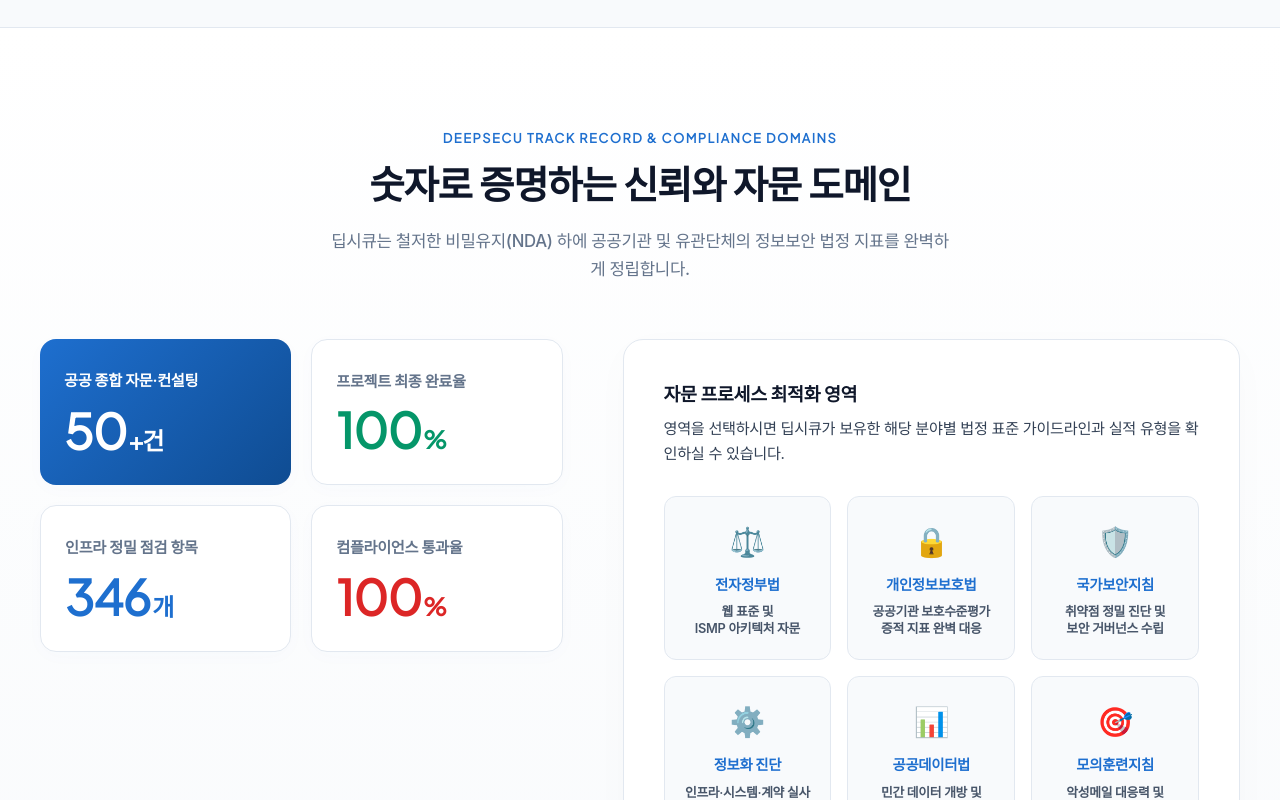
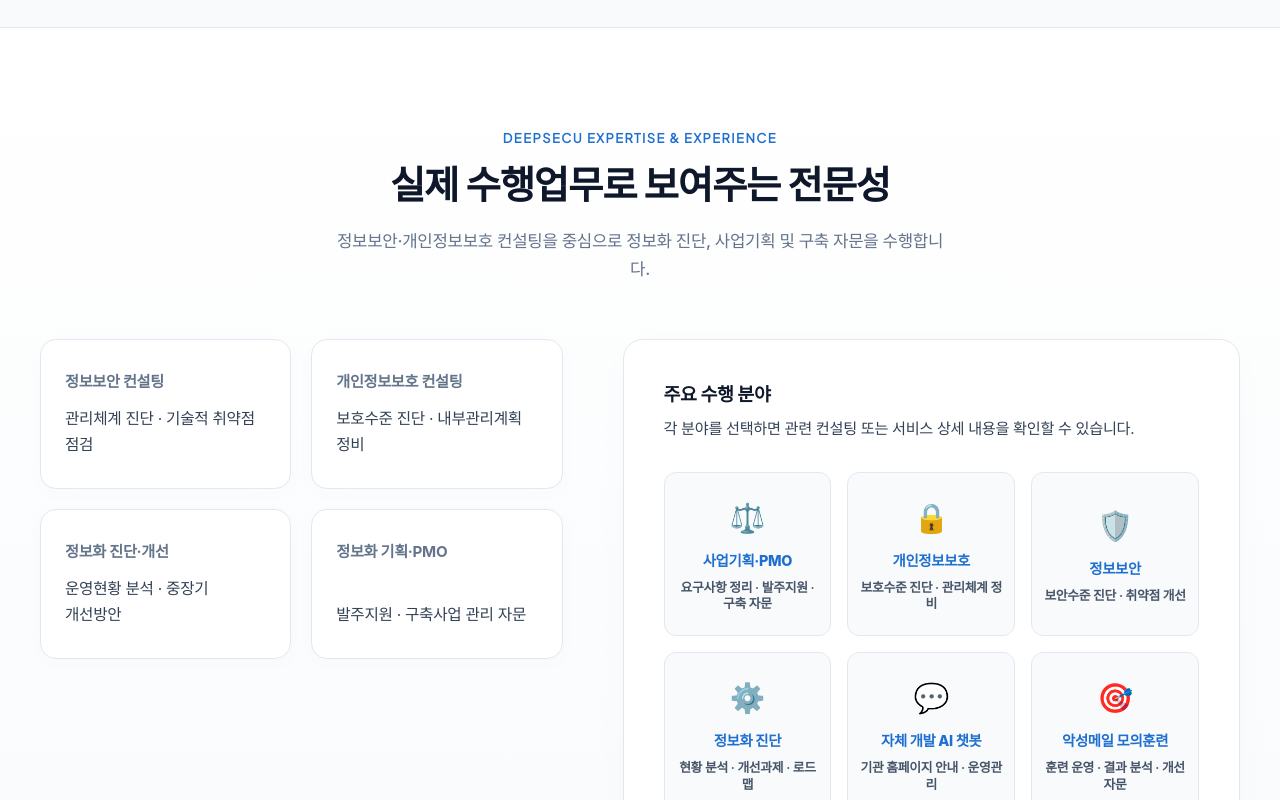
Before and after one commit to haruty8/deepsecu, a plain HTML site: page index.html in a window 1280 px wide. Shown: the part 2000-2800 px from the top of the page. Drawn offline with Linux system fonts and the light colour scheme; a script that the page names is missing; a web font is replaced by a local one.

Commit message:
Update index.html

```diff
--- a/index.html
+++ b/index.html
@@ -5,7 +5,7 @@
 <meta charset="utf-8"/>
 <meta content="width=device-width, initial-scale=1.0" name="viewport"/>
 <meta content="3c5bd4193cb7968bf94887206303c40dadd91c03" name="naver-site-verification"/>
-<meta content="딥시큐(DeepSecu)는 정보보안·개인정보보호 컨설팅을 중심으로 정보화 자문과 자체 개발 AI 챗봇 서비스를 제공하는 전문 기업입니다." name="description">
+<meta content="딥시큐(DeepSecu)는 정보보안·개인정보보호 컨설팅을 중심으로 정보화 자문과 자체 개발 AI 챗봇 서비스를 제공하는 전문 기업입니다." name="description"/>
 <title>딥시큐 DeepSecu | 정보보안·개인정보보호 전문 컨설팅 · AI 챗봇</title>
 <link as="style" crossorigin="" href="https://cdn.jsdelivr.net/gh/orioncactus/pretendard@v1.3.9/dist/web/static/pretendard.min.css" rel="stylesheet"/>
 <link href="https://fonts.googleapis.com/css2?family=Plus+Jakarta+Sans:wght=400;500;600;700;800&amp;family=Bebas+Neue&amp;display=swap" rel="stylesheet"/>
@@ -110,7 +110,7 @@
             .premium-client-grid { grid-template-columns: 1fr; gap: 16px; }
         }
     </style>
-</meta></head>
+</head>
 <body>
 <canvas id="bg-canvas"></canvas>
 <nav>
@@ -190,10 +190,7 @@
 <a class="btn-o" href="#" onclick="showPage('contact');return false;">무료 상담 신청</a>
 </div>
 </div>
-<div class="hero-stats">
-<div class="stat-item"><div class="stat-num">50+</div><div class="stat-label">누적 자문·컨설팅</div></div>
-<div class="stat-item"><div class="stat-num">99%</div><div class="stat-label">공공 프로젝트 만족도</div></div>
-</div>
+
 </div>
 <section class="sec section home-services">
 <div class="inner">
@@ -251,68 +248,51 @@
 <section class="trust-premium-section">
 <div class="inner">
 <div style="text-align:center; margin-bottom:55px;">
-<p class="sec-label">DeepSecu Track Record &amp; Compliance Domains</p>
-<h2 class="sec-title">숫자로 증명하는 신뢰와 자문 도메인</h2>
-<p class="sec-desc" style="margin: 10px auto 0; max-width: 620px;">딥시큐는 철저한 비밀유지(NDA) 하에 공공기관 및 유관단체의 정보보안 법정 지표를 완벽하게 정립합니다.</p>
+<p class="sec-label">DeepSecu Expertise &amp; Experience</p>
+<h2 class="sec-title">실제 수행업무로 보여주는 전문성</h2>
+<p class="sec-desc" style="margin: 10px auto 0; max-width: 620px;">정보보안·개인정보보호 컨설팅을 중심으로 정보화 진단, 사업기획 및 구축 자문을 수행합니다.</p>
 </div>
 <div class="trust-layout">
-<div class="trust-stats-dashboard">
-<div class="stat-premium-card highlight-card">
-<div class="stat-p-label">공공 종합 자문·컨설팅</div>
-<div class="stat-p-num">50<em>+건</em></div>
-</div>
-<div class="stat-premium-card">
-<div class="stat-p-label">프로젝트 최종 완료율</div>
-<div class="stat-p-num" style="color: #059669;">100<em>%</em></div>
-</div>
-<div class="stat-premium-card">
-<div class="stat-p-label">인프라 정밀 점검 항목</div>
-<div class="stat-p-num" style="color: #1e6fcf;">346<em>개</em></div>
-</div>
-<div class="stat-premium-card">
-<div class="stat-p-label">컴플라이언스 통과율</div>
-<div class="stat-p-num" style="color: #dc2626;">100<em>%</em></div>
-</div>
-</div>
+<div class="trust-stats-dashboard"><div class="stat-premium-card"><div class="stat-p-label">정보보안 컨설팅</div><p style="color:#334155;font-size:0.98rem;line-height:1.65;word-break:keep-all;">관리체계 진단 · 기술적 취약점 점검</p></div><div class="stat-premium-card"><div class="stat-p-label">개인정보보호 컨설팅</div><p style="color:#334155;font-size:0.98rem;line-height:1.65;word-break:keep-all;">보호수준 진단 · 내부관리계획 정비</p></div><div class="stat-premium-card"><div class="stat-p-label">정보화 진단·개선</div><p style="color:#334155;font-size:0.98rem;line-height:1.65;word-break:keep-all;">운영현황 분석 · 중장기 개선방안</p></div><div class="stat-premium-card"><div class="stat-p-label">정보화 기획·PMO</div><p style="color:#334155;font-size:0.98rem;line-height:1.65;word-break:keep-all;">발주지원 · 구축사업 관리 자문</p></div></div>
 <div class="trust-clients-showcase">
-<div class="showcase-title">자문 프로세스 최적화 영역</div>
-<p class="showcase-desc">영역을 선택하시면 딥시큐가 보유한 해당 분야별 법정 표준 가이드라인과 실적 유형을 확인하실 수 있습니다.</p>
+<div class="showcase-title">주요 수행 분야</div>
+<p class="showcase-desc">각 분야를 선택하면 관련 컨설팅 또는 서비스 상세 내용을 확인할 수 있습니다.</p>
 <div class="client-logo-interactive-grid">
 <div class="c-logo-item" onclick="showPage('business',0)">
 <span class="c-icon">⚖️</span>
-<span class="c-name">전자정부법</span>
-<span class="c-dept">웹 표준 및<br/>ISMP 아키텍처 자문</span>
+<span class="c-name">사업기획·PMO</span>
+<span class="c-dept">요구사항 정리 · 발주지원 · 구축 자문</span>
 </div>
 <div class="c-logo-item" onclick="showPage('business',4)">
 <span class="c-icon">🔒</span>
-<span class="c-name">개인정보보호법</span>
-<span class="c-dept">공공기관 보호수준평가<br/>증적 지표 완벽 대응</span>
+<span class="c-name">개인정보보호</span>
+<span class="c-dept">보호수준 진단 · 관리체계 정비</span>
 </div>
 <div class="c-logo-item" onclick="showPage('business',3)">
 <span class="c-icon">🛡️</span>
-<span class="c-name">국가보안지침</span>
-<span class="c-dept">취약점 정밀 진단 및<br/>보안 거버넌스 수립</span>
+<span class="c-name">정보보안</span>
+<span class="c-dept">보안수준 진단 · 취약점 개선</span>
 </div>
 <div class="c-logo-item" onclick="showPage('business',2)">
 <span class="c-icon">⚙️</span>
 <span class="c-name">정보화 진단</span>
-<span class="c-dept">인프라·시스템·계약 실사<br/>단계별 중장기 로드맵</span>
+<span class="c-dept">현황 분석 · 개선과제 · 로드맵</span>
 </div>
-<div class="c-logo-item" onclick="showPage('business',1)">
-<span class="c-icon">📊</span>
-<span class="c-name">공공데이터법</span>
-<span class="c-dept">민간 데이터 개방 및<br/>가명·비식별화 조율</span>
+<div class="c-logo-item" onclick="showPage('product','chatbot')">
+<span class="c-icon">💬</span>
+<span class="c-name">자체 개발 AI 챗봇</span>
+<span class="c-dept">기관 홈페이지 안내 · 운영관리</span>
 </div>
 <div class="c-logo-item" onclick="showPage('product','mindsat')">
 <span class="c-icon">🎯</span>
-<span class="c-name">모의훈련지침</span>
-<span class="c-dept">악성메일 대응력 및<br/>임직원 실전 인식 진단</span>
+<span class="c-name">악성메일 모의훈련</span>
+<span class="c-dept">훈련 운영 · 결과 분석 · 개선 자문</span>
 </div>
 </div>
 </div>
 </div>
 <div style="text-align:center; margin-top:50px;">
-<a class="btn-p" href="#" onclick="showPage('performance');return false;">종합 수행실적 데이터룸 보기</a>
+<a class="btn-p" href="#" onclick="showPage('performance');return false;">주요 수행실적 확인하기</a>
 </div>
 </div>
 </section>
```
